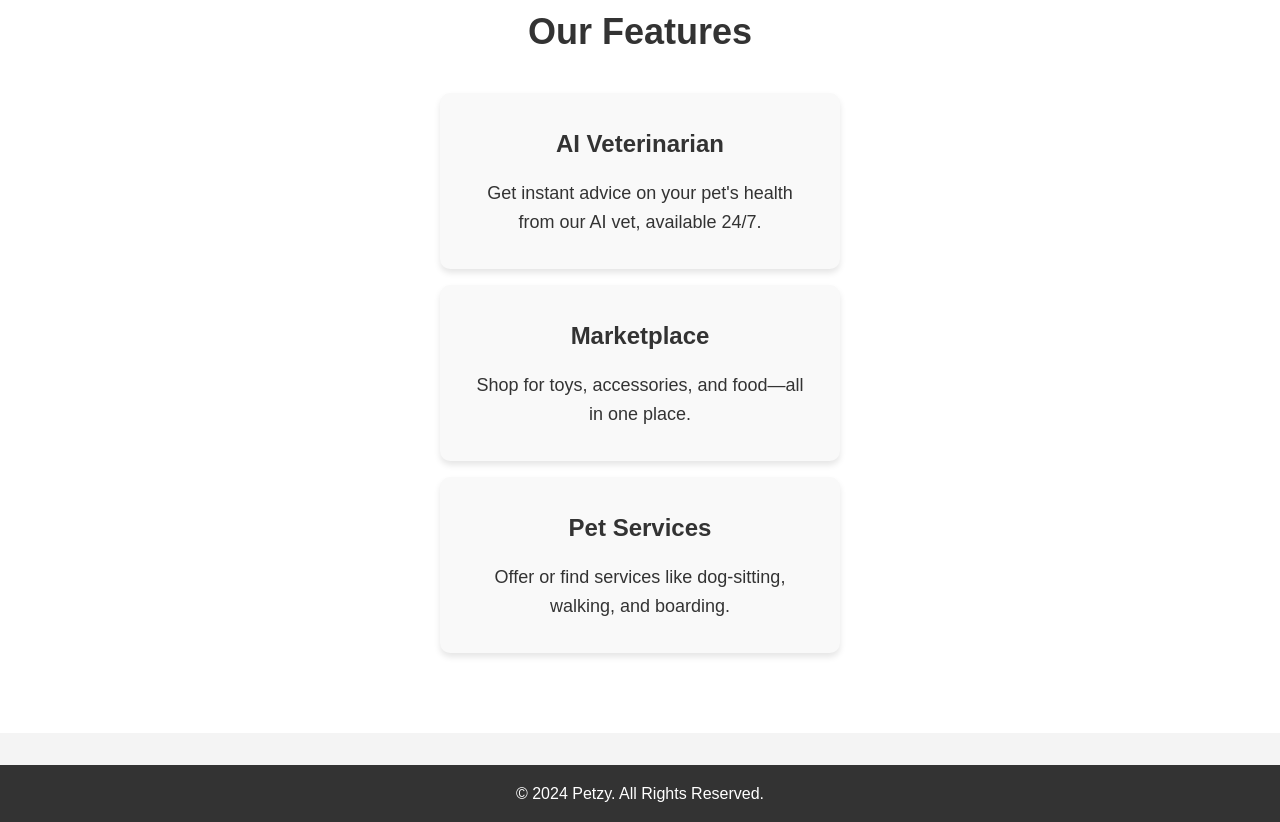
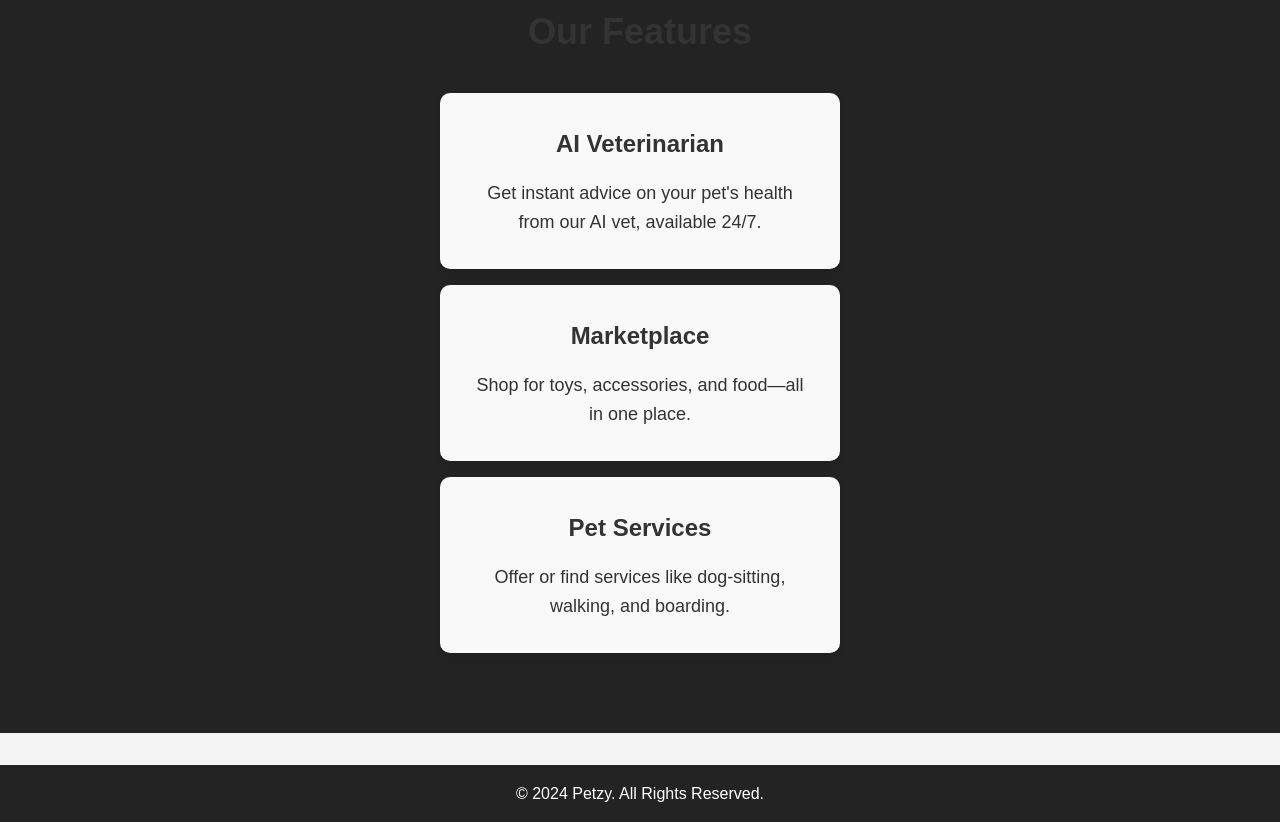
Before and after one commit to notaidanshurc/petzy, a plain HTML site: page index.html in a window 1280 px wide. Shown: the part 973-1795 px from the top of the page. Drawn offline with Linux system fonts and the light colour scheme.

Commit message:
style.css

```diff
--- a/style.css
+++ b/style.css
@@ -60,7 +60,7 @@ nav ul li a:hover {
 }
 
 .hero-content h2 {
-  color: #fff;
+  color: #ffa500;
   font-size: 48px;
   margin-bottom: 1rem;
 }
@@ -86,7 +86,7 @@ nav ul li a:hover {
 
 /* Features Section */
 #features {
-  background-color: #fff;
+  background-color: #232323;
   padding: 4rem 1rem;
   text-align: center;
 }
@@ -117,7 +117,7 @@ nav ul li a:hover {
 
 /* Footer */
 footer {
-  background-color: #333;
+  background-color: #232323;
   color: #fff;
   text-align: center;
   padding: 1rem 0;
```
